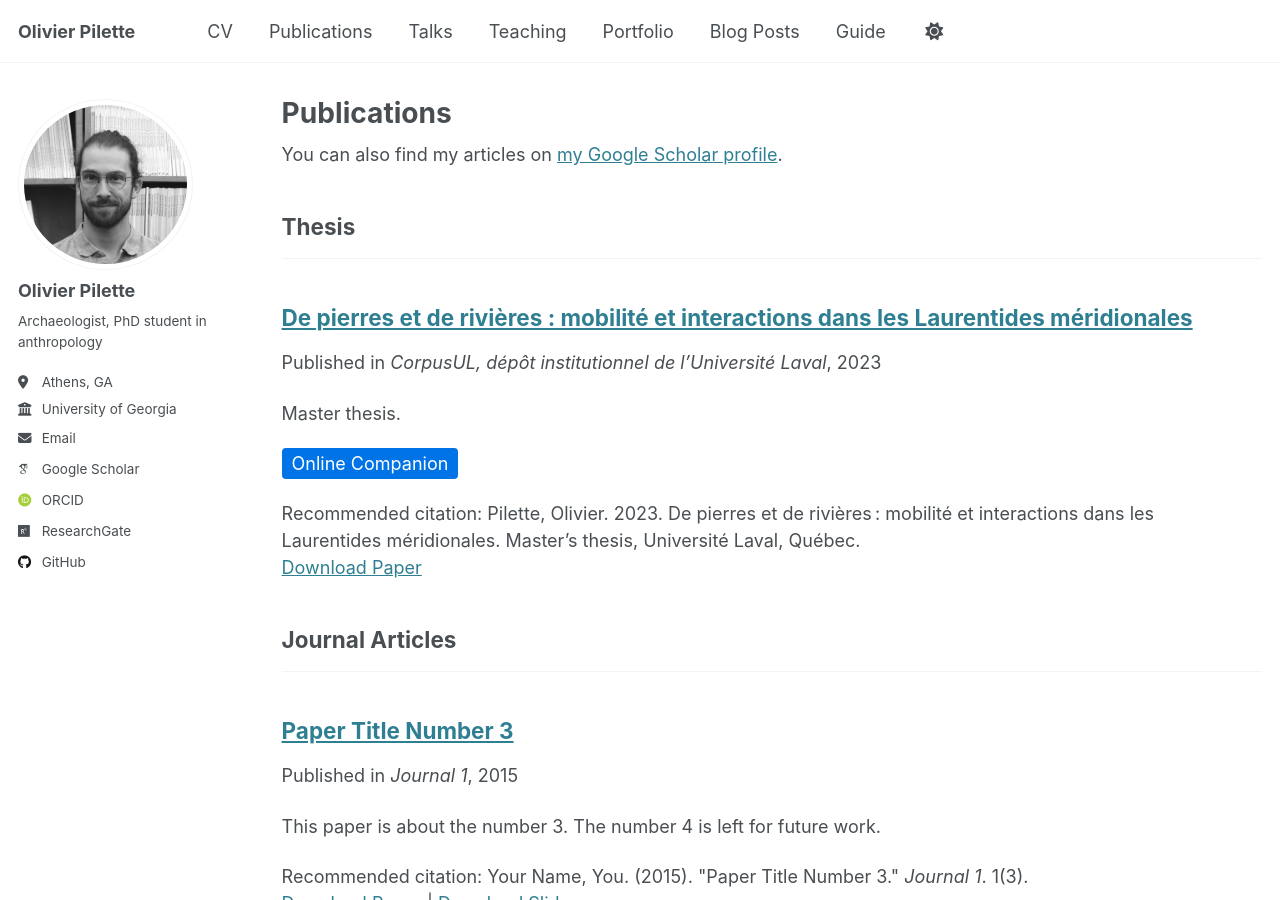
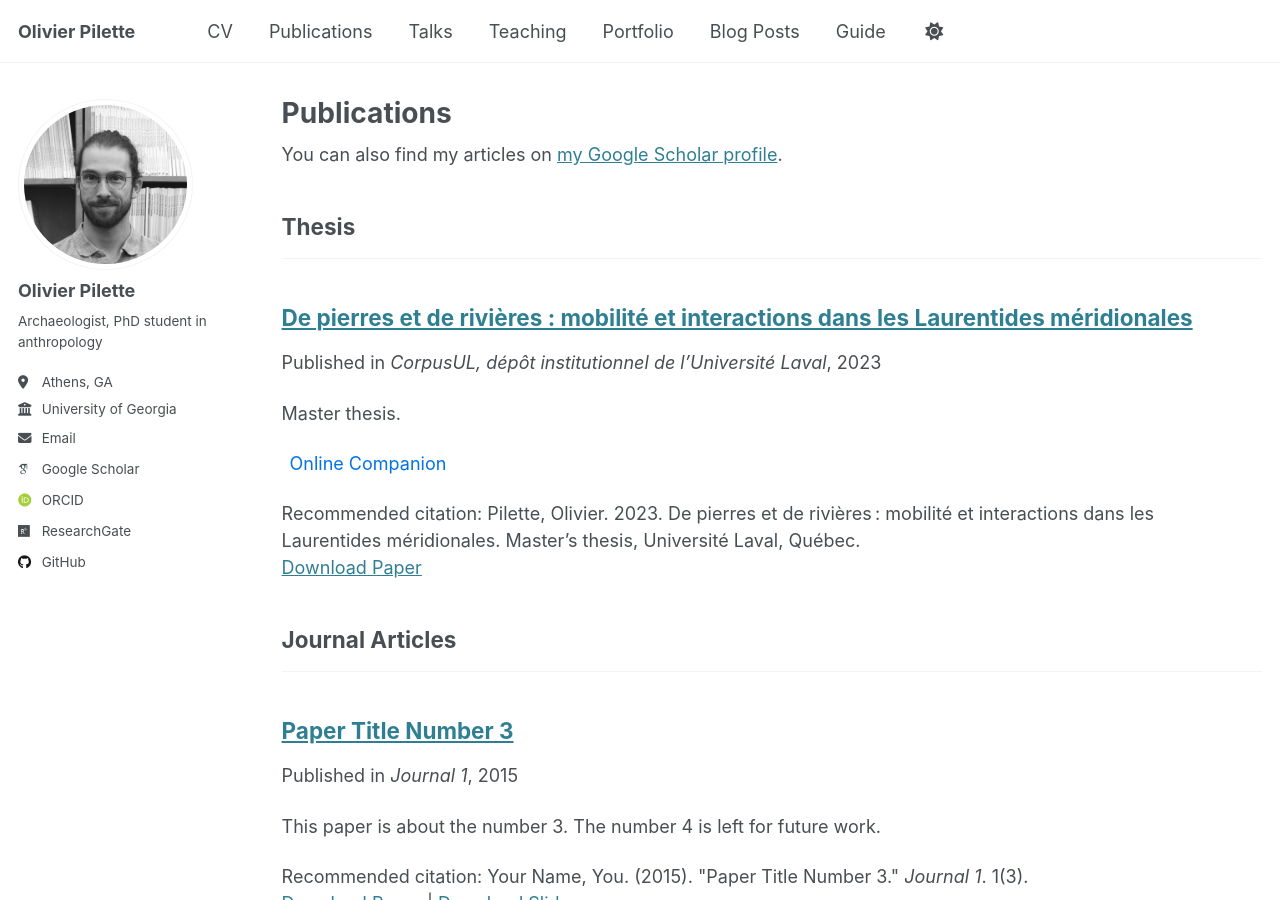
Before and after one commit to opilette/opilette.github.io, a Jekyll site: the page built from _pages/publications.html, in a window 1280 px wide and 900 px high. Built offline with Jekyll 4.4.1, drawn with Linux system fonts in a browser that asks for light colours; some web fonts are replaced.

Commit message:
Update archive-single.html

```diff
--- a/_includes/archive-single.html
+++ b/_includes/archive-single.html
@@ -56,7 +56,7 @@
 
     {% if post.online_companion %}
       <p>
-        <a href="{{ post.online_companion }}" style="background: #0073e6; color: white; padding: 5px 10px; border-radius: 4px; text-decoration: none;">
+        <a href="{{ post.online_companion }}" style="background: none ; color: #0073e6; padding: 3px 8px; border-radius: 2px; text-decoration: none;">
           Online Companion
         </a>
       </p>
```
